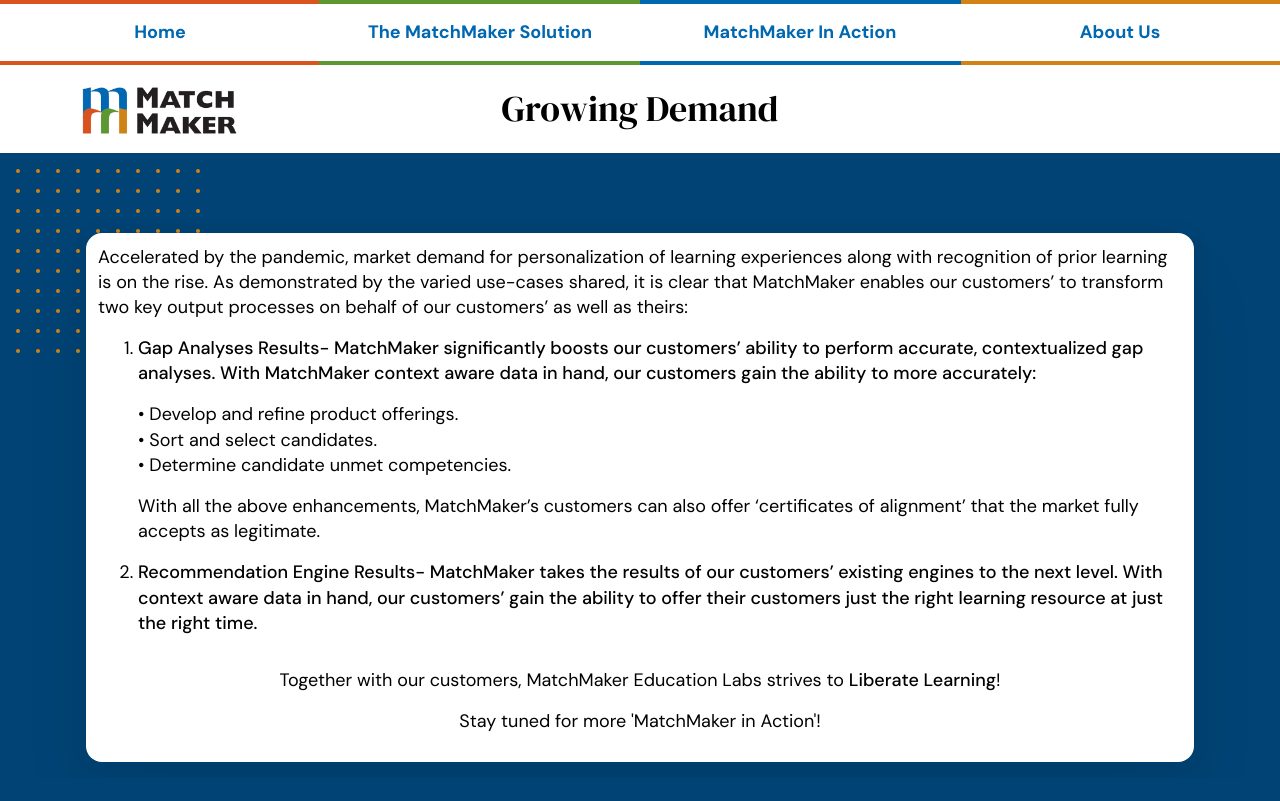
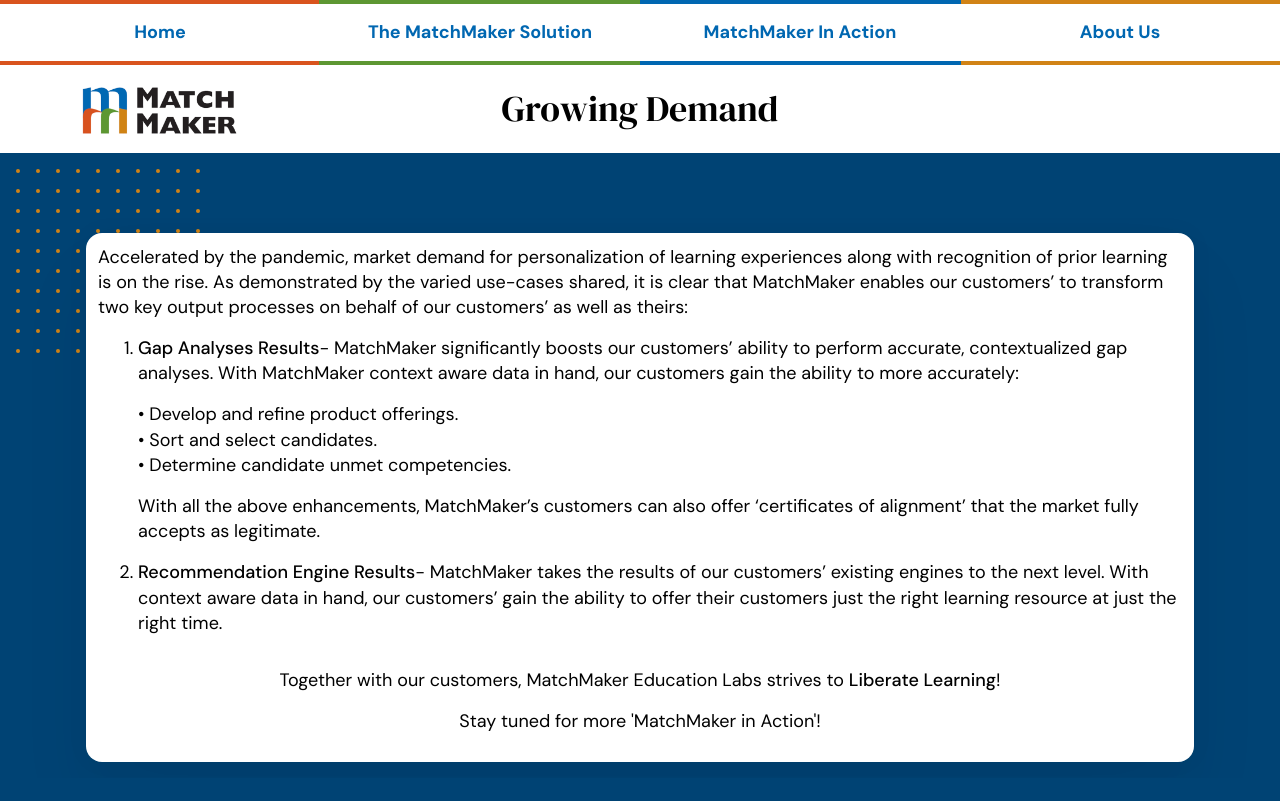
Before and after one commit to matchmakeredlabs/matchmakeredlabs.develop, a Jekyll site: the page built from _Action/Hello.md, in a window 1280 px wide. Shown: the top 801 px of the page. Built offline with Jekyll 4.4.1, drawn with Linux system fonts in a browser that asks for light colours.

```diff
--- a/_Action/Hello.md
+++ b/_Action/Hello.md
@@ -5,7 +5,7 @@ icon: document
 ordinal: 13
 ---
 Accelerated by the pandemic, market demand for personalization of learning experiences along with recognition of prior learning is on the rise. As demonstrated by the varied use-cases shared, it is clear that MatchMaker enables our customers’ to transform two key output processes on behalf of our customers’ as well as theirs:
-1. <strong>Gap Analyses Results<strong>- MatchMaker significantly boosts our customers’ ability to perform accurate, contextualized gap analyses. With MatchMaker context aware data in hand, our customers gain the ability to more accurately:
+1. <strong>Gap Analyses Results</strong>- MatchMaker significantly boosts our customers’ ability to perform accurate, contextualized gap analyses. With MatchMaker context aware data in hand, our customers gain the ability to more accurately:
 
     •	Develop and refine product offerings.<br/>
     •	Sort and select candidates.<br/>
@@ -13,7 +13,7 @@ Accelerated by the pandemic, market demand for personalization of learning exper
 
     With all the above enhancements, MatchMaker’s customers can also offer ‘certificates of alignment’ that the market fully accepts as legitimate.
 
-2. <strong>Recommendation Engine Results<strong>- MatchMaker takes the results of our customers’ existing engines to the next level. With context aware data in hand, our customers’ gain the ability to offer their customers just the right learning resource at just the right time.
+2. <strong>Recommendation Engine Results</strong>- MatchMaker takes the results of our customers’ existing engines to the next level. With context aware data in hand, our customers’ gain the ability to offer their customers just the right learning resource at just the right time.
 
 <p class="text-center">Together with our customers, MatchMaker Education Labs strives to <strong>Liberate Learning</strong>!<br/>
 <p class="text-center">Stay tuned for more 'MatchMaker in Action'!</p>
```
